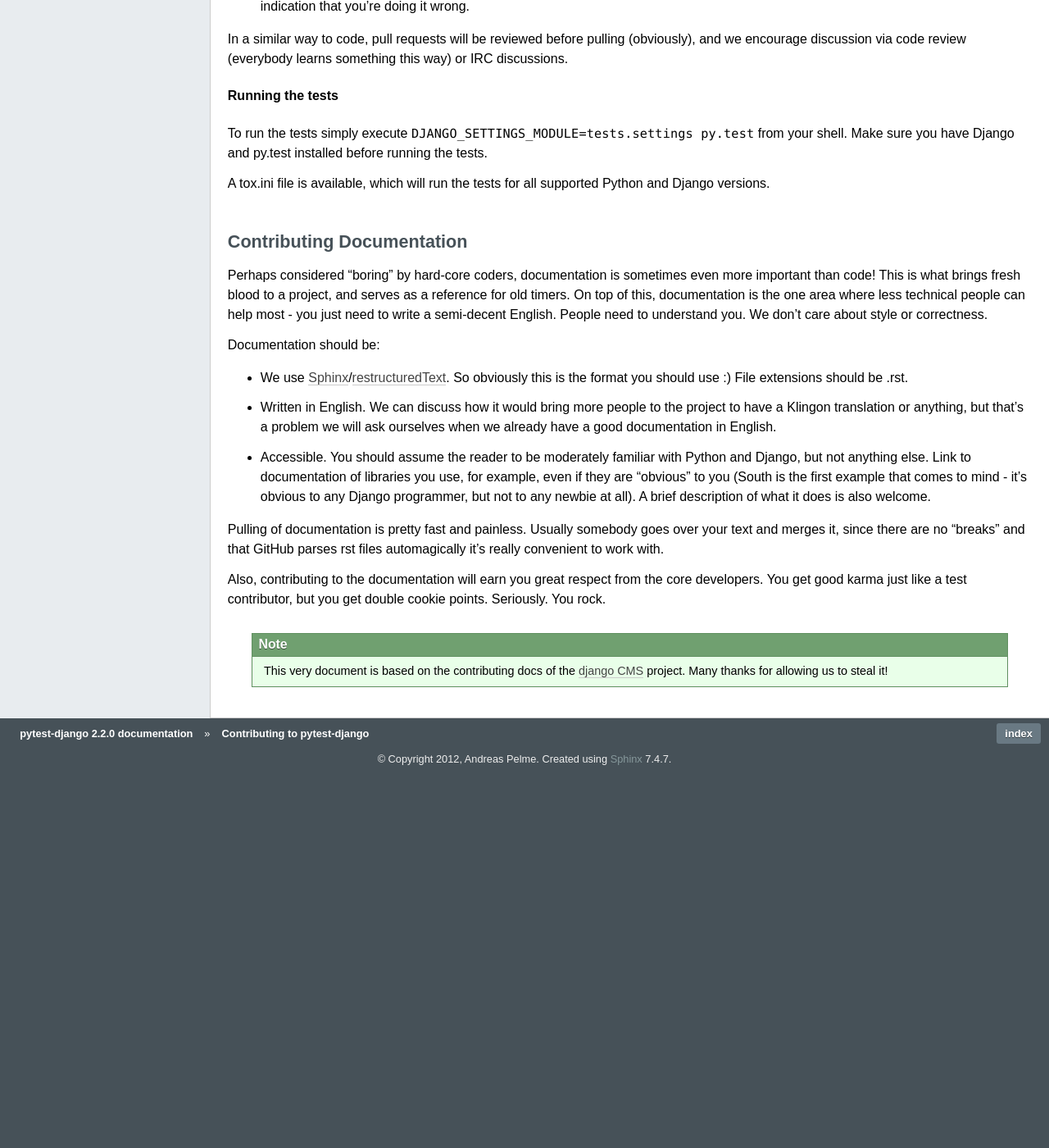
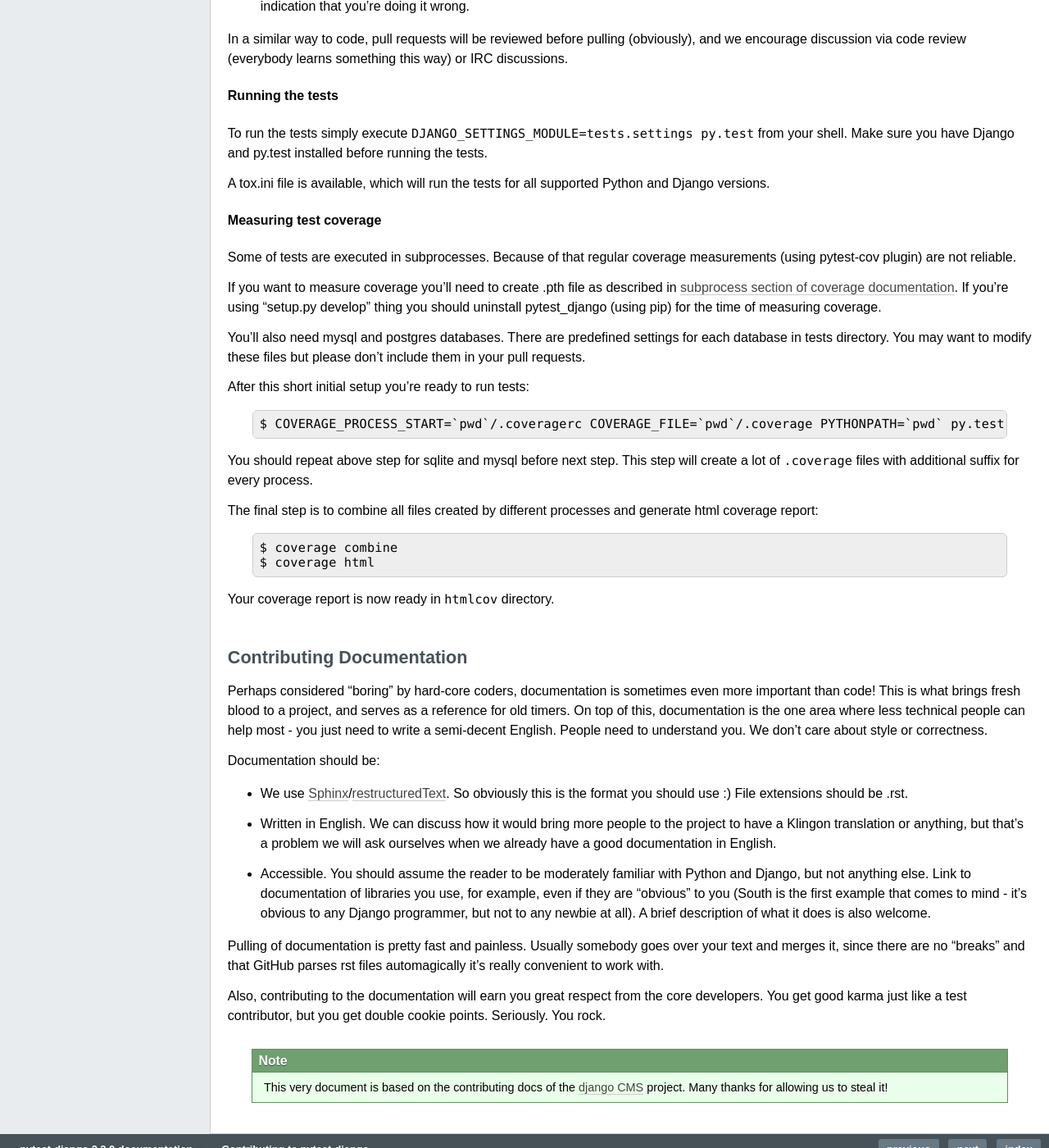
Before and after one commit to pytest-dev/pytest-django, a Sphinx documentation site: the page built from docs/contributing.rst, in a window 1280 px wide and 1400 px high, scrolled down 1739 px. Shown: the whole window at 82% size. Built offline with Sphinx 7.4.7, drawn with Linux system fonts in a browser that asks for light colours; before the commit the page ends 2699 px from its top, so only the background shows below that; some of the changed text lies outside the part shown.

Commit message:
Added small tutorial about measuring tests' coverage

```diff
--- a/docs/contributing.rst
+++ b/docs/contributing.rst
@@ -119,6 +119,37 @@ the tests.
 A tox.ini file is available, which will run the tests for all supported Python
 and Django versions.
 
+Measuring test coverage
+-----------------------
+
+Some of tests are executed in subprocesses. Because of that regular
+coverage measurements (using pytest-cov plugin) are not reliable.
+
+If you want to measure coverage you'll need to create .pth file as described in
+`subprocess section of coverage documentation`_. If you're using
+"setup.py develop" thing you should uninstall pytest_django (using pip)
+for the time of measuring coverage.
+
+You'll also need mysql and postgres databases. There are predefined settings
+for each database in tests directory. You may want to modify these files
+but please don't include them in your pull requests.
+
+After this short initial setup you're ready to run tests::
+
+    $ COVERAGE_PROCESS_START=`pwd`/.coveragerc COVERAGE_FILE=`pwd`/.coverage PYTHONPATH=`pwd` py.test --ds=tests.postgres_settings
+
+You should repeat above step for sqlite and mysql before next step. This step
+will create a lot of ``.coverage`` files with additional suffix for every
+process.
+
+The final step is to combine all files created by different processes and
+generate html coverage report::
+
+    $ coverage combine
+    $ coverage html
+
+Your coverage report is now ready in ``htmlcov`` directory.
+
 
 **************************
 Contributing Documentation
@@ -173,3 +204,4 @@ double cookie points. Seriously. You rock.
 .. _git : http://git-scm.com/
 .. _restructuredText: http://docutils.sourceforge.net/docs/ref/rst/introduction.html
 .. _django CMS: https://www.django-cms.org/
+.. _`subprocess section of coverage documentation`: http://nedbatchelder.com/code/coverage/subprocess.html
--- a/docs/index.rst
+++ b/docs/index.rst
@@ -11,6 +11,7 @@ pytest-django is a plugin for `py.test <http://pytest.org/>`_ that provides a se
    database
    helpers
    faq
+   contributing
    changelog
 
 Why would I use this instead of Django's manage.py test command?
```
